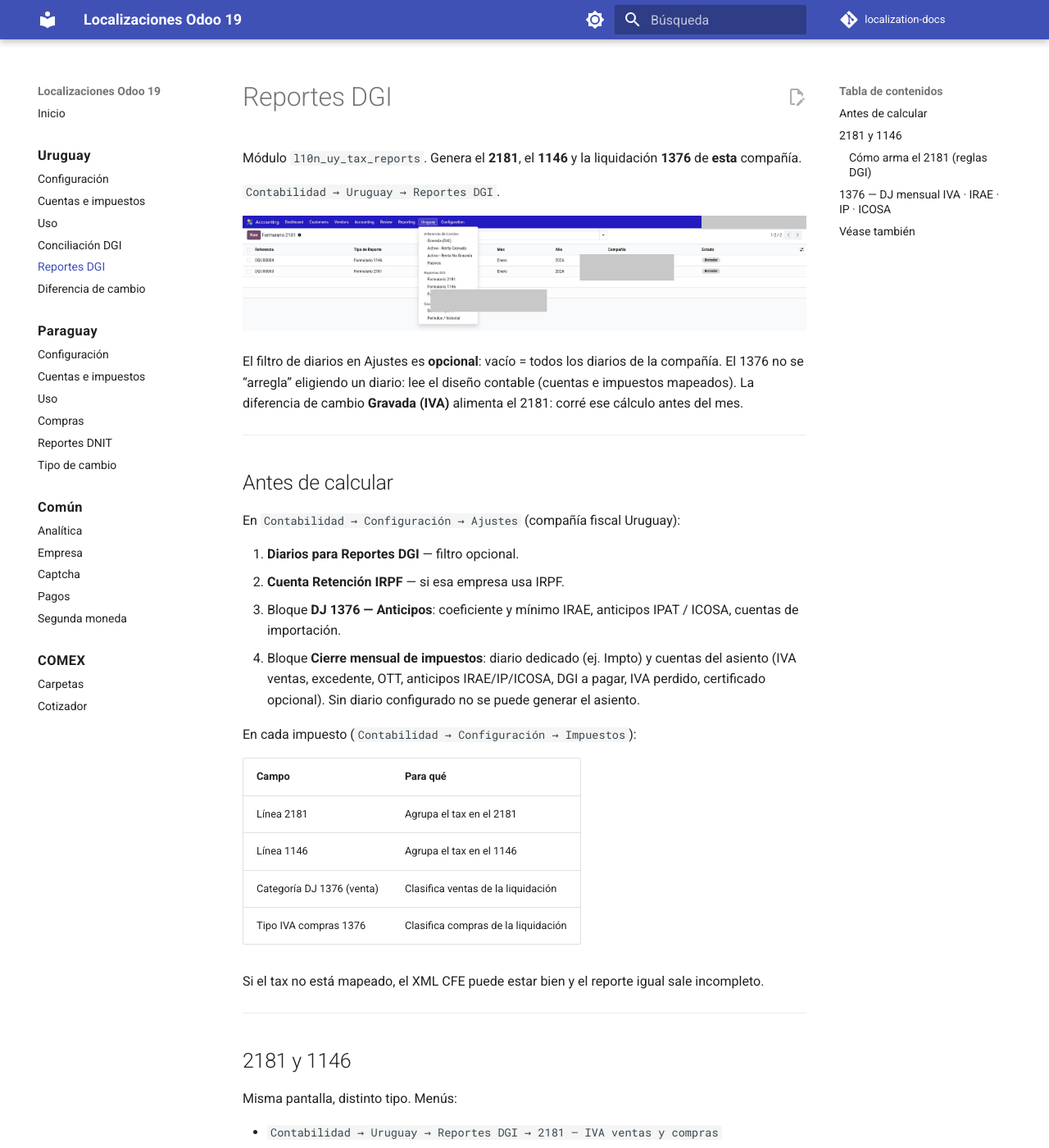
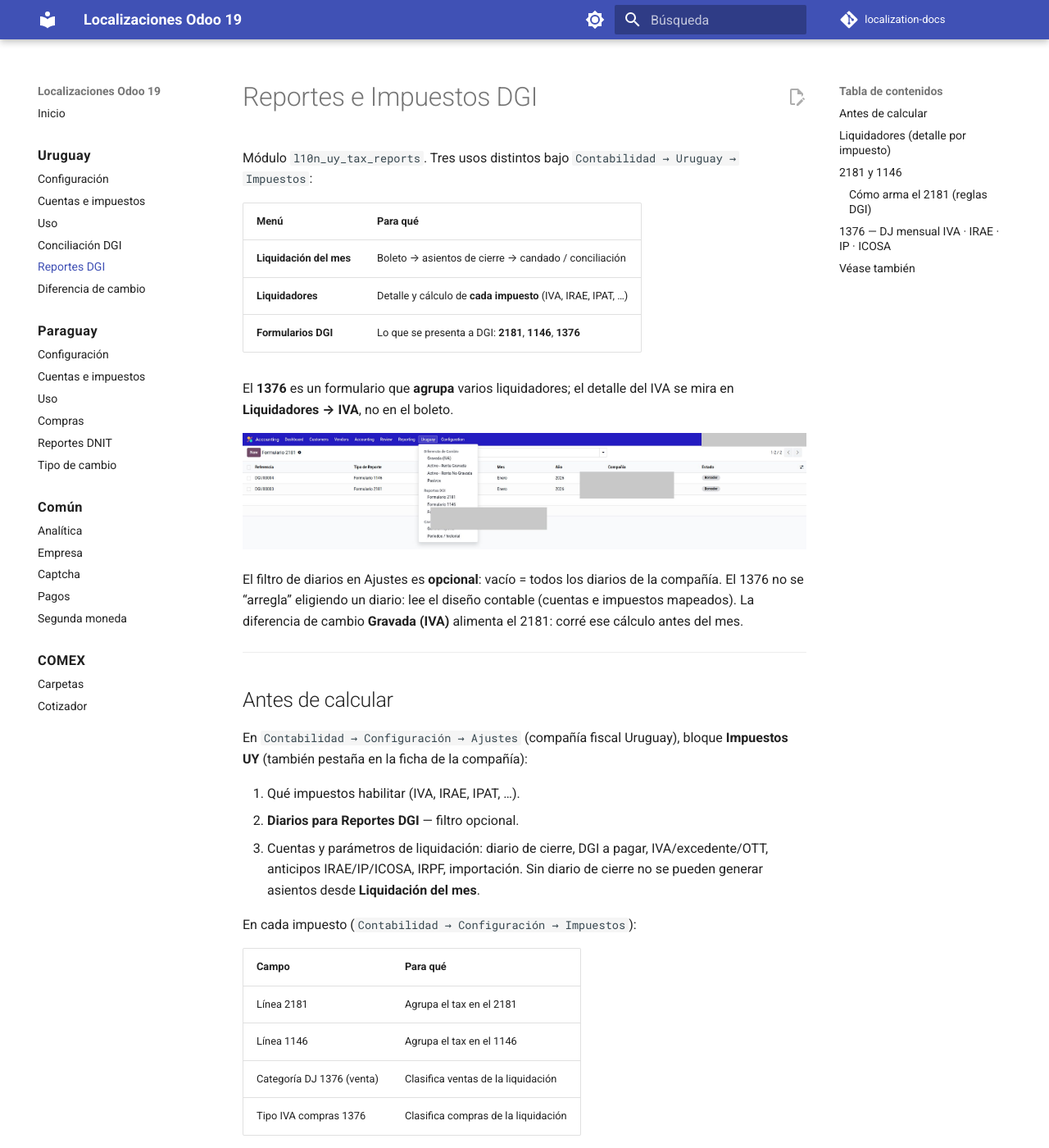
Before and after one commit to Pabloolano/localization-docs, an MkDocs documentation site: the page built from docs/uruguay/reportes.md, in a window 1280 px wide and 1400 px high. Shown: the whole window at 82% size. Built offline with MkDocs 1.6.1 and Material for MkDocs 9.7.7, drawn with Linux system fonts in a browser that asks for light colours; comment, search, counter and statistics services are not loaded; some of the changed text lies outside the part shown.

Commit message:
docs(uy): menú Impuestos camino B en reportes DGI
Aclara Liquidación del mes vs Liquidadores vs Formularios DGI.

Co-authored-by: Cursor <cursoragent@cursor.com>

```diff
--- a/docs/uruguay/reportes.md
+++ b/docs/uruguay/reportes.md
@@ -1,8 +1,14 @@
-# Reportes DGI
+# Reportes e Impuestos DGI
 
-Módulo `l10n_uy_tax_reports`. Genera el **2181**, el **1146** y la liquidación **1376** de **esta** compañía.
+Módulo `l10n_uy_tax_reports`. Tres usos distintos bajo `Contabilidad → Uruguay → Impuestos`:
 
-`Contabilidad → Uruguay → Reportes DGI`.
+| Menú | Para qué |
+|------|----------|
+| **Liquidación del mes** | Boleto → asientos de cierre → candado / conciliación |
+| **Liquidadores** | Detalle y cálculo de **cada impuesto** (IVA, IRAE, IPAT, …) |
+| **Formularios DGI** | Lo que se presenta a DGI: **2181**, **1146**, **1376** |
+
+El **1376** es un formulario que **agrupa** varios liquidadores; el detalle del IVA se mira en **Liquidadores → IVA**, no en el boleto.
 
 ![Menú Uruguay: diferencia de cambio y reportes DGI](img/odoo-menu-uruguay.jpg)
 
@@ -12,12 +18,11 @@ El filtro de diarios en Ajustes es **opcional**: vacío = todos los diarios de l
 
 ## Antes de calcular
 
-En `Contabilidad → Configuración → Ajustes` (compañía fiscal Uruguay):
+En `Contabilidad → Configuración → Ajustes` (compañía fiscal Uruguay), bloque **Impuestos UY** (también pestaña en la ficha de la compañía):
 
-1. **Diarios para Reportes DGI** — filtro opcional.
-2. **Cuenta Retención IRPF** — si esa empresa usa IRPF.
-3. Bloque **DJ 1376 — Anticipos**: coeficiente y mínimo IRAE, anticipos IPAT / ICOSA, cuentas de importación.
-4. Bloque **Cierre mensual de impuestos**: diario dedicado (ej. Impto) y cuentas del asiento (IVA ventas, excedente, OTT, anticipos IRAE/IP/ICOSA, DGI a pagar, IVA perdido, certificado opcional). Sin diario configurado no se puede generar el asiento.
+1. Qué impuestos habilitar (IVA, IRAE, IPAT, …).
+2. **Diarios para Reportes DGI** — filtro opcional.
+3. Cuentas y parámetros de liquidación: diario de cierre, DGI a pagar, IVA/excedente/OTT, anticipos IRAE/IP/ICOSA, IRPF, importación. Sin diario de cierre no se pueden generar asientos desde **Liquidación del mes**.
 
 En cada impuesto (`Contabilidad → Configuración → Impuestos`):
 
@@ -32,12 +37,22 @@ Si el tax no está mapeado, el XML CFE puede estar bien y el reporte igual sale
 
 ---
 
+## Liquidadores (detalle por impuesto)
+
+`Contabilidad → Uruguay → Impuestos → Liquidadores → …`
+
+Ahí se calcula y aprueba cada impuesto del mes (montos a pagar / crédito). Es el lugar del **detalle de liquidación** (p. ej. IVA), no el armado del boleto.
+
+La **Liquidación del mes** consolida los liquidadores aprobados del pack, arma boletos y genera asientos.
+
+---
+
 ## 2181 y 1146
 
 Misma pantalla, distinto tipo. Menús:
 
-- `Contabilidad → Uruguay → Reportes DGI → 2181 — IVA ventas y compras`
-- `Contabilidad → Uruguay → Reportes DGI → 1146 — Retenciones IRPF`
+- `Contabilidad → Uruguay → Impuestos → Formularios DGI → 2181 — IVA ventas y compras`
+- `Contabilidad → Uruguay → Impuestos → Formularios DGI → 1146 — Retenciones IRPF`
 
 ![Lista de reportes DGI (2181 / 1146)](img/odoo-reportes-dgi.jpg)
 
@@ -79,17 +94,17 @@ No se publica el TXT ni el RUT de la compañía.
 
 ## 1376 — DJ mensual IVA · IRAE · IP · ICOSA
 
-`Contabilidad → Uruguay → Reportes DGI → 1376 — DJ mensual IVA · IRAE · IP · ICOSA`.
+`Contabilidad → Uruguay → Impuestos → Formularios DGI → 1376 — DJ mensual IVA · IRAE · IP · ICOSA`.
 
-Declaración jurada mensual DGI (CEDE/GC): paneles de IVA, anticipos de IRAE, IP e ICOSA. El boleto sale del cuadro resumen y discrimina por impuesto. No exporta TXT en esta pantalla.
+Declaración jurada mensual DGI (CEDE/GC): paneles de IVA, anticipos de IRAE, IP e ICOSA. Agrupa varios liquidadores. El **boleto y los asientos de cierre** se arman en **Liquidación del mes** (un solo camino operativo).
 
-1. **Nuevo.** Mes, año, compañía.
+1. **Nuevo.** Mes, año, compañía (o trabajar desde liquidadores + liquidación del mes).
 2. **Calcular.** Completa IVA ventas, compras deducibles, excedente, anticipos e IRAE.
-3. Revisá pestañas **Ventas** y **Compras**. Completá a mano `Retenciones OTT`, `IPAT`, `ICOSA` e **IVA perdido** si aplica.
+3. Revisá pestañas **Ventas** y **Compras**. Completá a mano `Retenciones OTT`, `IPAT`, `ICOSA` e **IVA perdido** si aplica (antes de aprobar).
 4. **Aprobar.**
-5. **Generar asiento de cierre** (solo con DJ aprobada). Crea un asiento en borrador en el diario de Ajustes, con la misma lógica que el MISC histórico «Cierre impuestos MM.AAAA». Revisalo y publicá a mano. Si ya hay asiento publicado, hay que anularlo antes de regenerar.
+5. Ir a **Liquidación del mes** → armar boletos → crear asientos → cerrar/conciliar.
 
-El pago del boleto a DGI (banco) es un asiento aparte; no lo genera este botón.
+El pago del boleto a DGI (banco) es un asiento aparte.
 
 ![Formulario 1376 nuevo (antes de Calcular): bloques IVA, IRAE y anticipos](img/odoo-reporte-1376.jpg)
 
```
